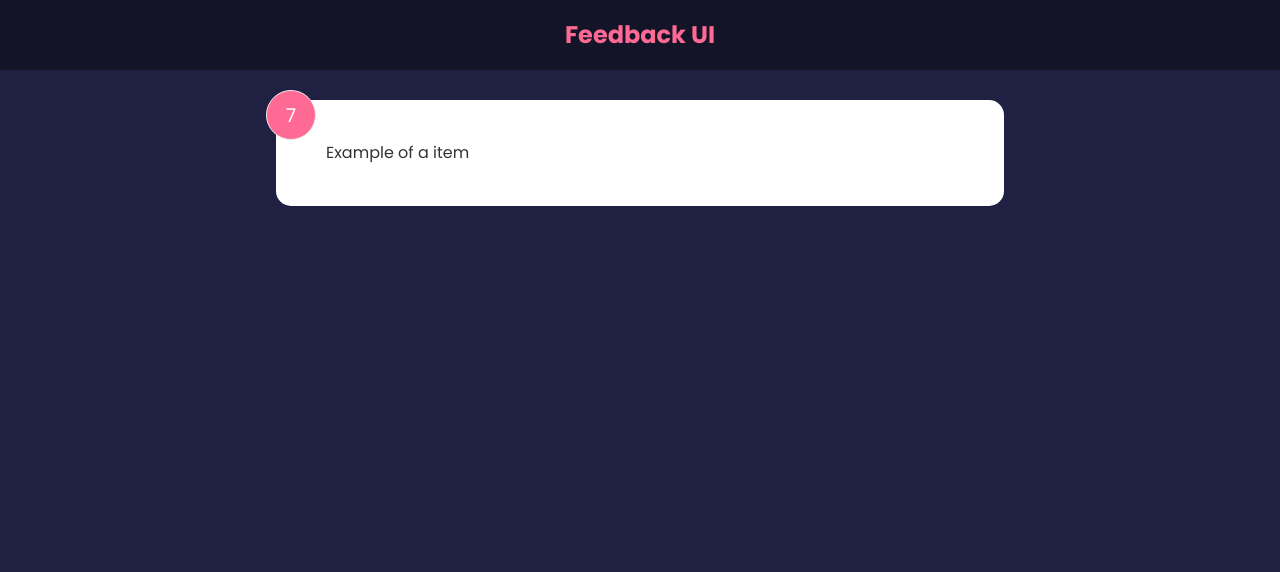
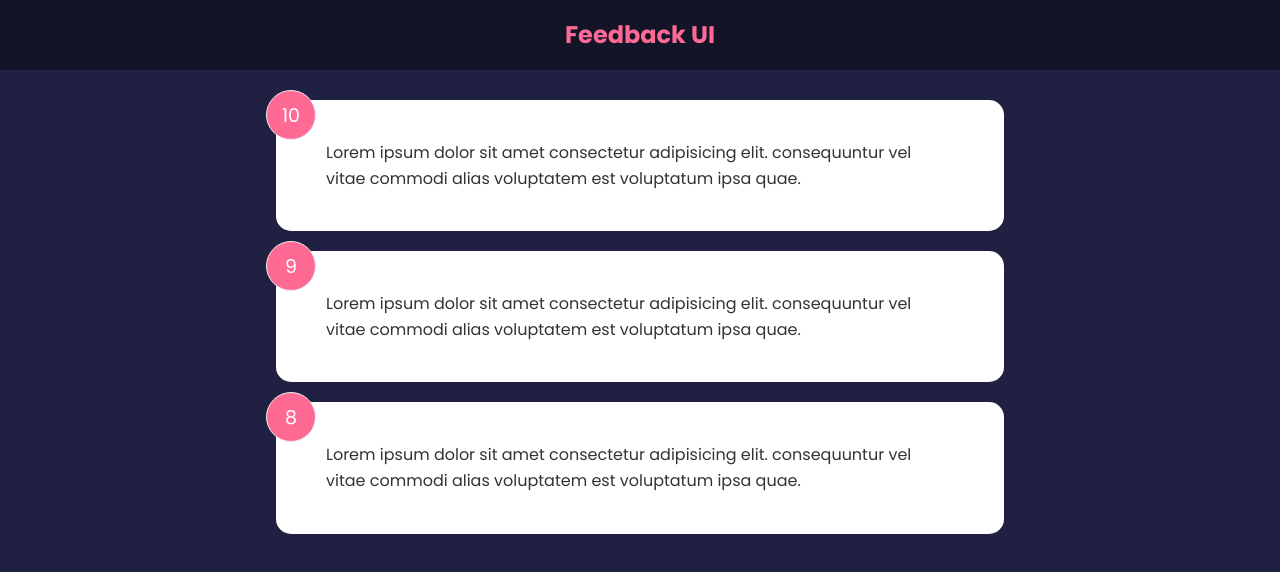
Before and after one commit to Kongyuechen/feedback-app, a React (Create React App) app: page / in a window 1280 px wide. Shown: the top 572 px of the page. Built offline with nearby package versions, Linux system fonts and the light colour scheme; the HTML template or start-up script is replaced by a standard one.

Commit message:
Starting Card

```diff
--- a/src/App.js
+++ b/src/App.js
@@ -1,19 +1,18 @@
-import FeedbackItem from './components/FeedbackItem'
+import { useState } from 'react'
 import Header from './components/Header'
-import { useState } from 'react'
+import FeedbackList from './components/FeedbackList'
+import FeedbackData from './data/FeedbackData'
 
 function App() {
-  const [feedback, setFeedback] = useState([])
+  const [feedback, setFeedback] = useState(FeedbackData)
 
   return (
     <>
       <Header />
       <div className='container'>
-        <FeedbackItem />
+        <FeedbackList feedback={feedback} />
       </div>
     </>
-
   )
 }
-
 export default App
--- a/src/components/FeedbackItem.jsx
+++ b/src/components/FeedbackItem.jsx
@@ -1,14 +1,8 @@
-import React from 'react'
-import {useState} from 'react'
-
-function FeedbackItem() {
-  const [rating, setRating] = useState(7)
-  const [text, setText] = useState('Example of a item')
-
+function FeedbackItem({ item }) {
   return (
     <div className='card'>
-      <div className ='num-display'>{rating}</div>
-      <div className ='text-display'>{text}</div>
+      <div className='num-display'>{item.rating}</div>
+      <div className='text-display'>{item.text}</div>
     </div>
   )
 }
--- /dev/null
+++ b/src/components/FeedbackList.jsx
@@ -0,0 +1,17 @@
+import FeedbackItem from './FeedbackItem'
+
+function FeedbackList({ feedback }) {
+  if (!feedback || feedback.length === 0) {
+    return <p>No Feedback Yet</p>
+  }
+
+  return (
+    <div className='feedback-list'>
+      {feedback.map((item) => (
+        <FeedbackItem key={item.id} item={item} />
+      ))}
+    </div>
+  )
+}
+
+export default FeedbackList
--- a/src/data/FeedbackData.js
+++ b/src/data/FeedbackData.js
@@ -0,0 +1,19 @@
+const FeedbackData = [
+  {
+    id: 1,
+    rating: 10,
+    text: 'Lorem ipsum dolor sit amet consectetur adipisicing elit. consequuntur vel vitae commodi alias voluptatem est voluptatum ipsa quae.',
+  },
+  {
+    id: 2,
+    rating: 9,
+    text: 'Lorem ipsum dolor sit amet consectetur adipisicing elit. consequuntur vel vitae commodi alias voluptatem est voluptatum ipsa quae.',
+  },
+  {
+    id: 3,
+    rating: 8,
+    text: 'Lorem ipsum dolor sit amet consectetur adipisicing elit. consequuntur vel vitae commodi alias voluptatem est voluptatum ipsa quae.',
+  },
+]
+
+export default FeedbackData
```
Also changed, not shown: src/components/shared/Card.jsx (added, +9 -0 lines).
